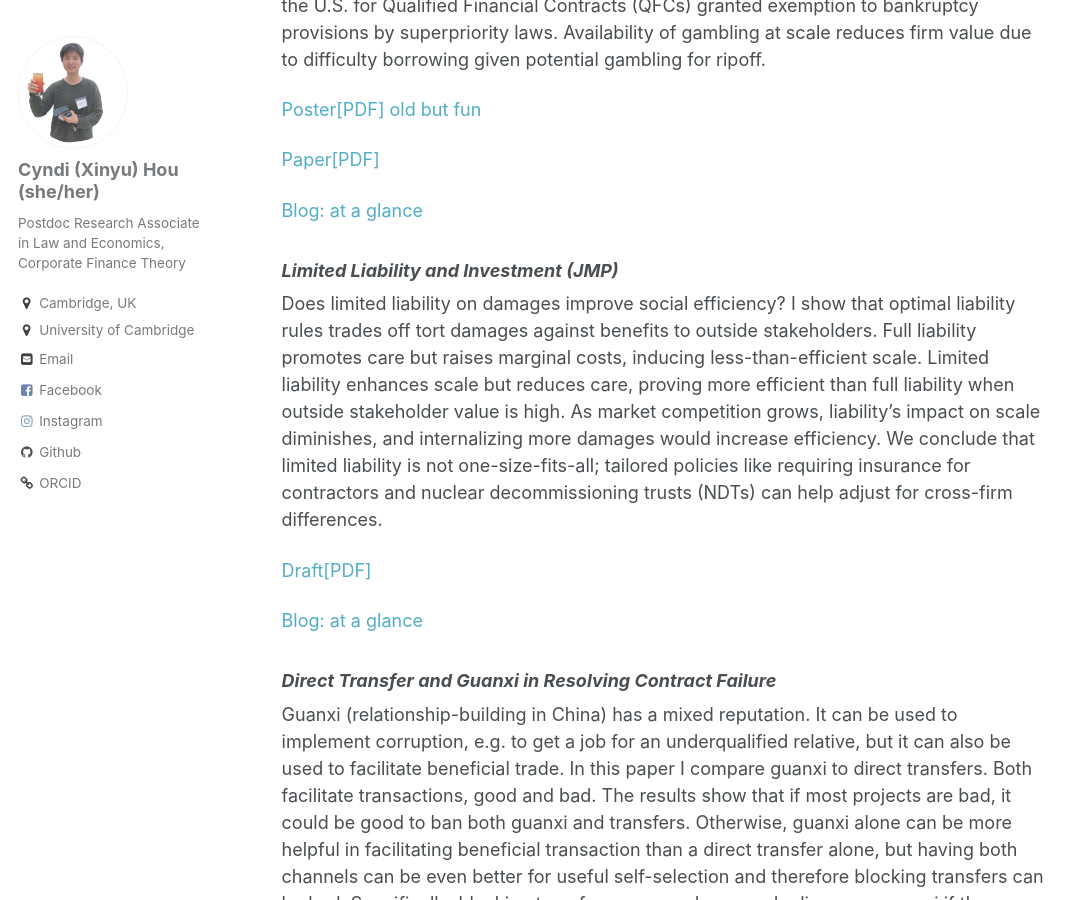
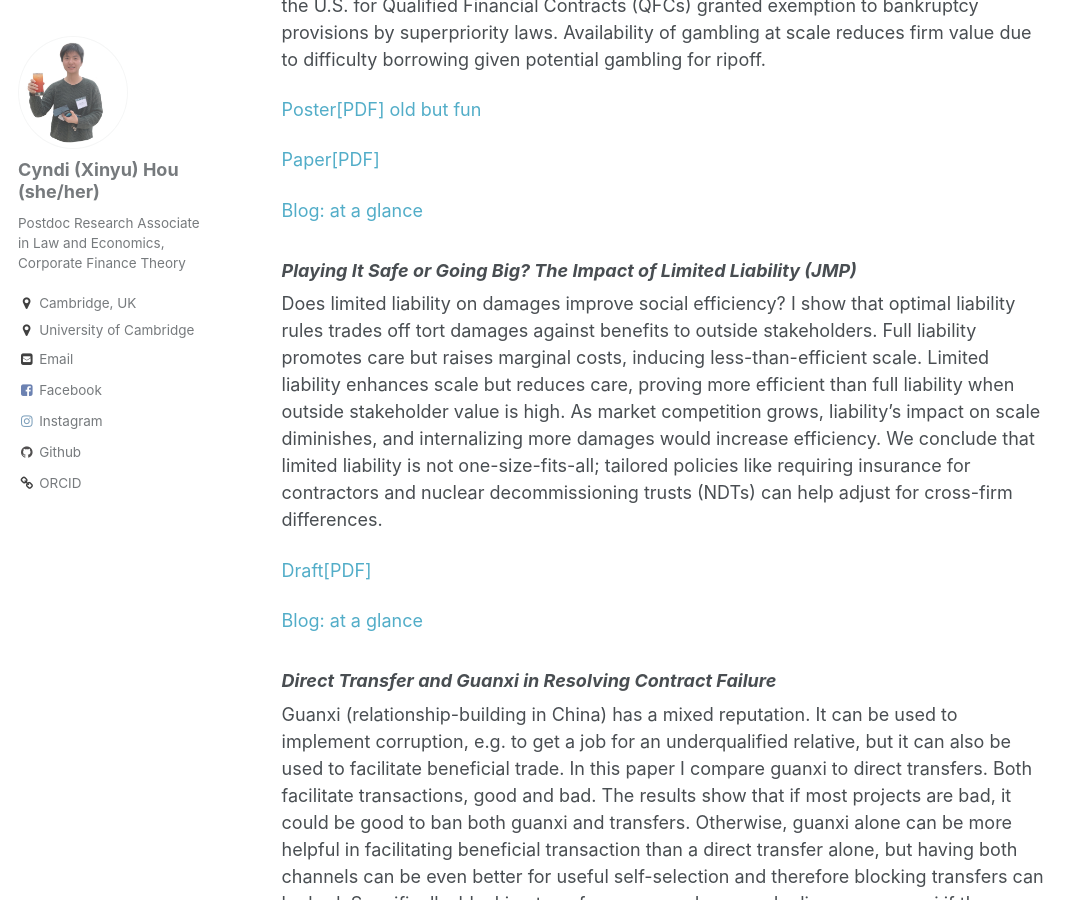
Before and after one commit to xinyuhou94/xinyuhou94.github.io, a Jekyll site: the page built from _pages/about.md, in a window 1280 px wide and 900 px high, scrolled down 1371 px. Shown: the whole window, without its empty margins (0-1087 px from the left). Built offline with Jekyll 4.4.1, drawn with Linux system fonts in a browser that asks for light colours.

Commit message:
Update about.md

```diff
--- a/_pages/about.md
+++ b/_pages/about.md
@@ -36,7 +36,7 @@ Asset substitution is gambling by firms switching to less efficient and more vol
 
 
 
-###  _Limited Liability and Investment (JMP)_
+###  _Playing It Safe or Going Big? The Impact of Limited Liability (JMP)_
 
 Does limited liability on damages improve social efficiency? I show that optimal liability rules trades off tort damages against benefits to outside stakeholders. Full liability promotes care but raises marginal costs, inducing less-than-efficient scale. Limited liability enhances scale but reduces care, proving more efficient than full liability when outside stakeholder value is high. As market competition grows, liability’s impact on scale diminishes, and internalizing more damages would increase efficiency. We conclude that limited liability is not one-size-fits-all; tailored policies like requiring insurance for contractors and nuclear decommissioning trusts (NDTs) can help adjust for cross-firm differences.
 
```
